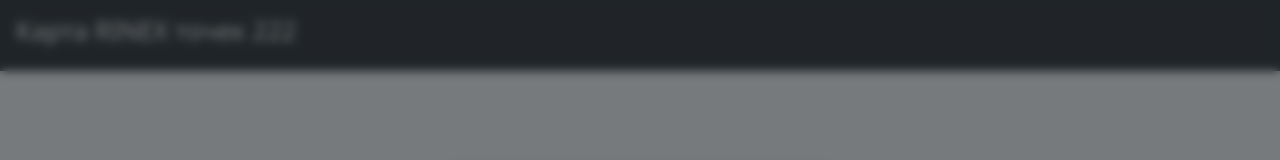
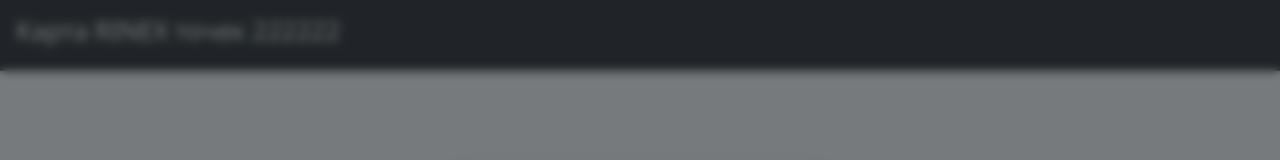
Before and after one commit to SethIlya/GeoClient, a Vue app in the folder client/: page / in a window 1280 px wide. Shown: the top 160 px of the page. Built offline with nearby package versions, Linux system fonts and the light colour scheme.

Commit message:
Fix: Correct paths and LF line endings for entrypoint

```diff
--- a/client/src/App.vue
+++ b/client/src/App.vue
@@ -9,7 +9,7 @@
   <div v-else id="app-layout" class="d-flex flex-column vh-100">
     <!-- Шапка приложения -->
     <header class="app-header bg-dark text-white p-3 d-flex justify-content-between align-items-center shadow-sm">
-      <h1>Карта RINEX точек 222</h1>
+      <h1>Карта RINEX точек 222222</h1>
       <!-- Показываем информацию о пользователе и кнопки, только если он авторизован -->
       <div v-if="isAuthenticated" class="d-flex align-items-center">
         <button
```
